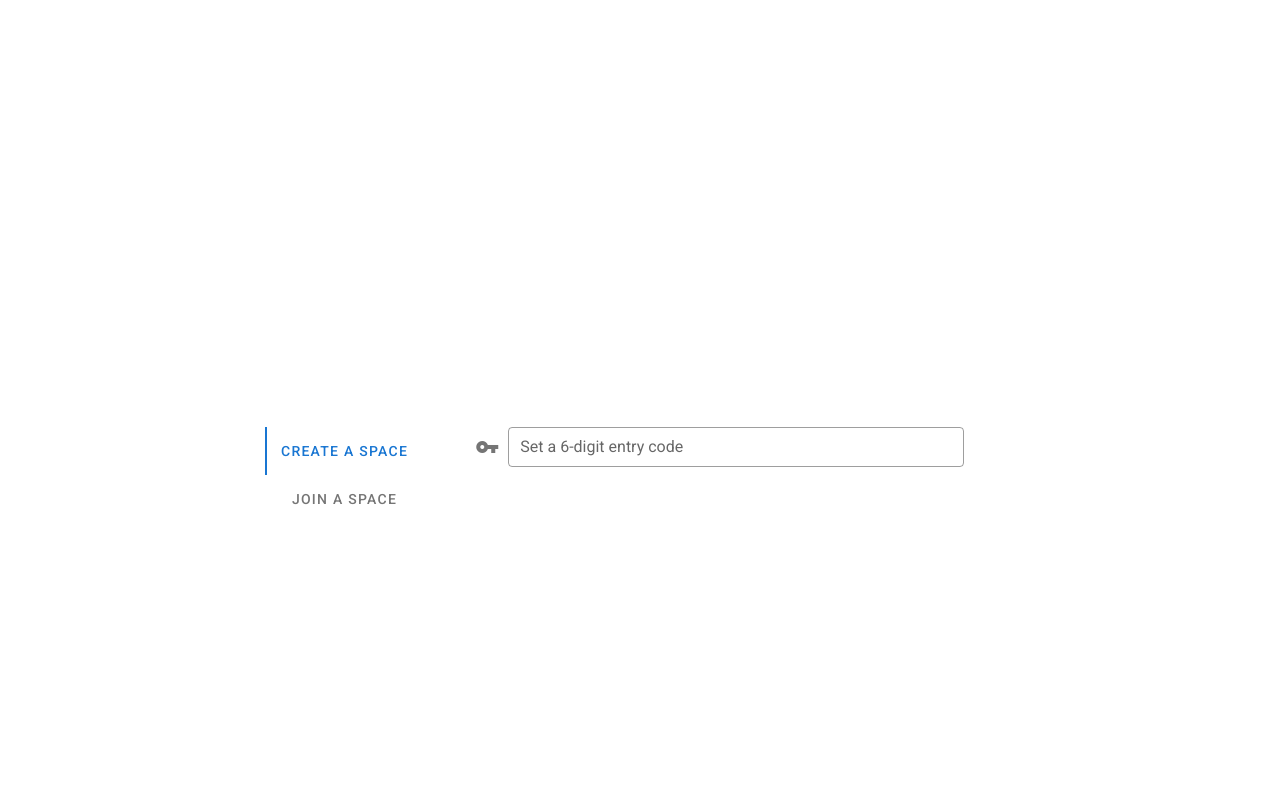
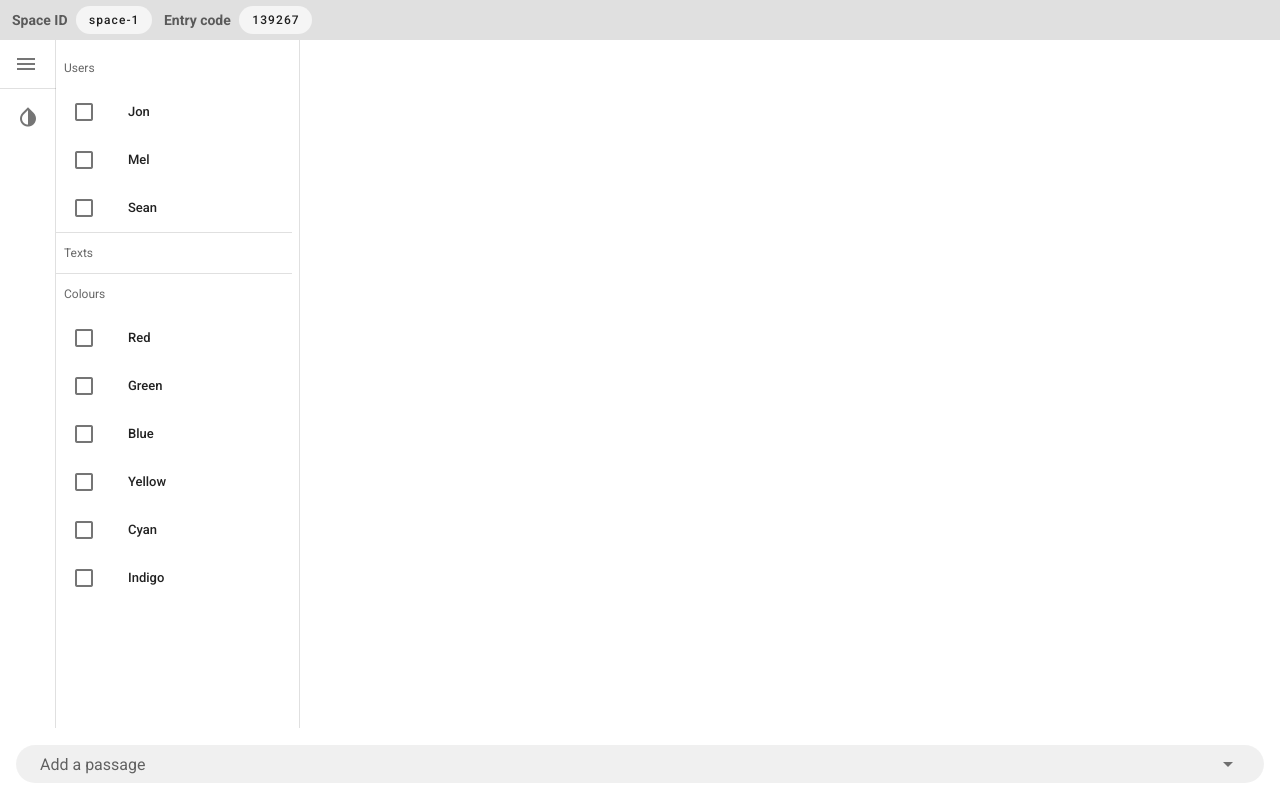
Before and after one commit to glowsplint/referencer, a Vue app in the folder frontend/: page /study in a window 1280 px wide. Built offline with nearby package versions, Linux system fonts and the light colour scheme.

Commit message:
Added checkboxes for navigation pane

```diff
--- a/frontend/src/components/Login.vue
+++ b/frontend/src/components/Login.vue
@@ -75,6 +75,8 @@ export default Vue.extend({
   name: "HelloWorld",
 
   data: () => ({
+    entryCode: "",
+    roomID: "",
     tab: null
   })
 });
--- a/frontend/src/router/index.ts
+++ b/frontend/src/router/index.ts
@@ -21,6 +21,7 @@ const routes: Array<RouteConfig> = [
 ];
 
 const router = new VueRouter({
+  mode: "history",
   routes
 });
 
--- a/frontend/src/views/Study.vue
+++ b/frontend/src/views/Study.vue
@@ -41,12 +41,52 @@
 
     <!-- Layer pane -->
     <v-navigation-drawer v-model="drawer" app width="300" clipped>
-      <v-list class="pl-14" height="0" shaped>
-        <v-list-item v-for="n in 3" :key="n" link>
-          <v-list-item-content>
-            <v-list-item-title>Item {{ n }}</v-list-item-title>
-          </v-list-item-content>
-        </v-list-item>
+      <v-list class="pl-14" height="0" shaped dense>
+        <v-subheader>Users</v-subheader>
+        <v-list-item-group v-model="selectionUser" multiple active-class="">
+          <v-list-item v-for="n in users.length" :key="n" link dense>
+            <template v-slot:default="{ active }">
+              <v-list-item-action>
+                <v-checkbox :input-value="active" color="grey"></v-checkbox>
+              </v-list-item-action>
+              <v-list-item-content>
+                <v-list-item-title>{{ users[n - 1] }}</v-list-item-title>
+              </v-list-item-content>
+            </template>
+          </v-list-item>
+        </v-list-item-group>
+
+        <v-divider />
+
+        <v-subheader>Texts</v-subheader>
+        <v-list-item-group v-model="selectionTexts" multiple active-class="">
+          <v-list-item v-for="n in passages.length" :key="n" link dense>
+            <template v-slot:default="{ active }">
+              <v-list-item-action>
+                <v-checkbox :input-value="active" color="grey"></v-checkbox>
+              </v-list-item-action>
+              <v-list-item-content>
+                <v-list-item-title>{{ passages[n - 1] }}</v-list-item-title>
+              </v-list-item-content>
+            </template>
+          </v-list-item>
+        </v-list-item-group>
+
+        <v-divider />
+
+        <v-subheader>Colours</v-subheader>
+        <v-list-item-group v-model="selectionColours" multiple active-class="">
+          <v-list-item v-for="n in colours.length" :key="n" link dense>
+            <template v-slot:default="{ active }">
+              <v-list-item-action>
+                <v-checkbox :input-value="active" :color="coloursValue[n-1]"></v-checkbox>
+              </v-list-item-action>
+              <v-list-item-content>
+                <v-list-item-title>{{ colours[n - 1] }}</v-list-item-title>
+              </v-list-item-content>
+            </template>
+          </v-list-item>
+        </v-list-item-group>
       </v-list>
     </v-navigation-drawer>
 
@@ -55,7 +95,6 @@
         <!-- Section A -->
         <v-col>
           {{ sectionA }}
-          {{ searchText }}
         </v-col>
 
         <!-- Section B -->
@@ -91,19 +130,30 @@ import { allBooks } from "./allBooks";
 export default {
   data() {
     return {
+      allBooks: allBooks,
+      darkMode: false,
+      displayedEntryCode: "139267",
+      displayedSpaceID: "space-1",
       drawer: null,
+      entryCode: "139267",
       searchText: null,
-      darkMode: false,
-      spaceID: "space-1",
-      entryCode: "139267",
-      allBooks: allBooks,
       sectionA: null,
       sectionB: null,
-      displayedSpaceID: "space-1",
-      displayedEntryCode: "139267"
+      spaceID: "space-1",
+      colours: ["Red", "Green", "Blue", "Yellow", "Cyan", "Indigo"],
+      coloursValue: ["red", "green", "blue", "yellow darken-3", "cyan", "indigo lighten-1"],
+      users: ["Jon", "Mel", "Sean"],
+      selectionUser: [],
+      selectionTexts: [],
+      selectionColours: [],
     };
   },
-  computed: {},
+  computed: {
+    passages() {
+      const allPassages = [this.sectionA, this.sectionB];
+      return allPassages.filter(section => section !== null);
+    }
+  },
   methods: {
     toggleDrawer() {
       this.drawer = !this.drawer;
```
Also changed, not shown: 1 other file (tests, documents, lock files or other folders).
